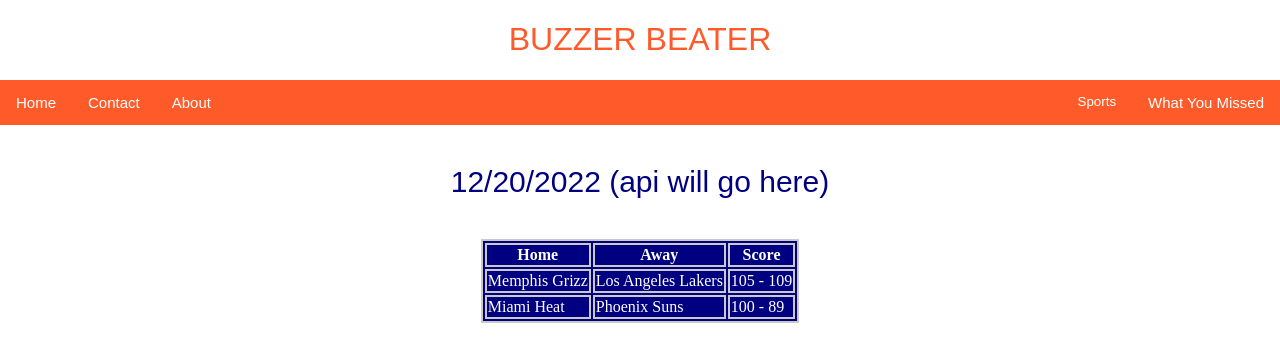
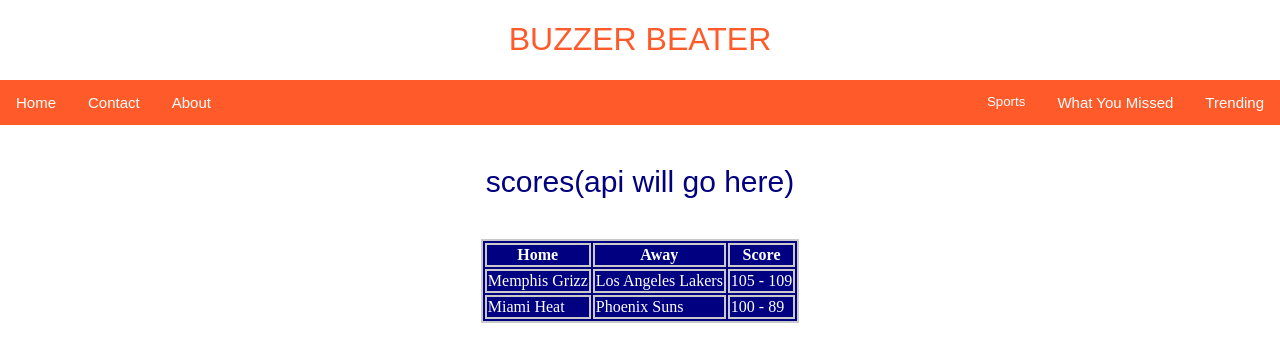
Before and after one commit to Charvis30/sports-app, a Django app: page /news/ in a window 1280 px wide. Shown: the top 362 px of the page. Run offline with Django 4.2, Linux system fonts and the light colour scheme.

Commit message:
trending page

```diff
--- a/sportsApp/app1/templates/news/news.html
+++ b/sportsApp/app1/templates/news/news.html
@@ -7,7 +7,7 @@
 <link rel="stylesheet" type="text/css" href="{% static 'css/style.css' %}"/>
 
 
-<h2>12/20/2022 (api will go here)</h2>
+<h2>scores(api will go here)</h2>
 <table class="scores">
     <tr>
       <th>Home</th>
--- a/sportsApp/app1/views.py
+++ b/sportsApp/app1/views.py
@@ -14,6 +14,10 @@ def home_view(request):
 def news_view(request):
     context = {}
     return render(request, "news/news.html", context)
+
+def trending_view(request):
+    context = {}
+    return render(request, "news/trending.html", context)
 
 
 
--- a/sportsApp/sportsApp/urls.py
+++ b/sportsApp/sportsApp/urls.py
@@ -20,6 +20,7 @@ from app1.views import (
     register_view,
     login_view,
     news_view,
+    trending_view,
 )
 from django.contrib.auth.views import PasswordResetView, PasswordResetDoneView, PasswordResetConfirmView, PasswordResetCompleteView
 
@@ -28,6 +29,7 @@ urlpatterns = [
     path("admin/", admin.site.urls),
     path('', home_view, name="home"),
     path('news/', news_view, name="news"),
+    path('trending/', trending_view, name="trending"),
     path("login/", login_view, name="login"),
     path("register/", register_view, name="register"),
     path('reset_password/', PasswordResetView.as_view(), name='reset_password'),
--- a/sportsApp/templates/base.html
+++ b/sportsApp/templates/base.html
@@ -34,6 +34,7 @@
             </div>
           </div>
         <a href="{% url 'news' %}">What You Missed</a>
+        <a href="{% url 'trending' %}">Trending</a>
 
         {% endif %}
     </div>
```
Also changed, not shown: sportsApp/app1/templates/news/trending.html (added, +18 -0 lines).
